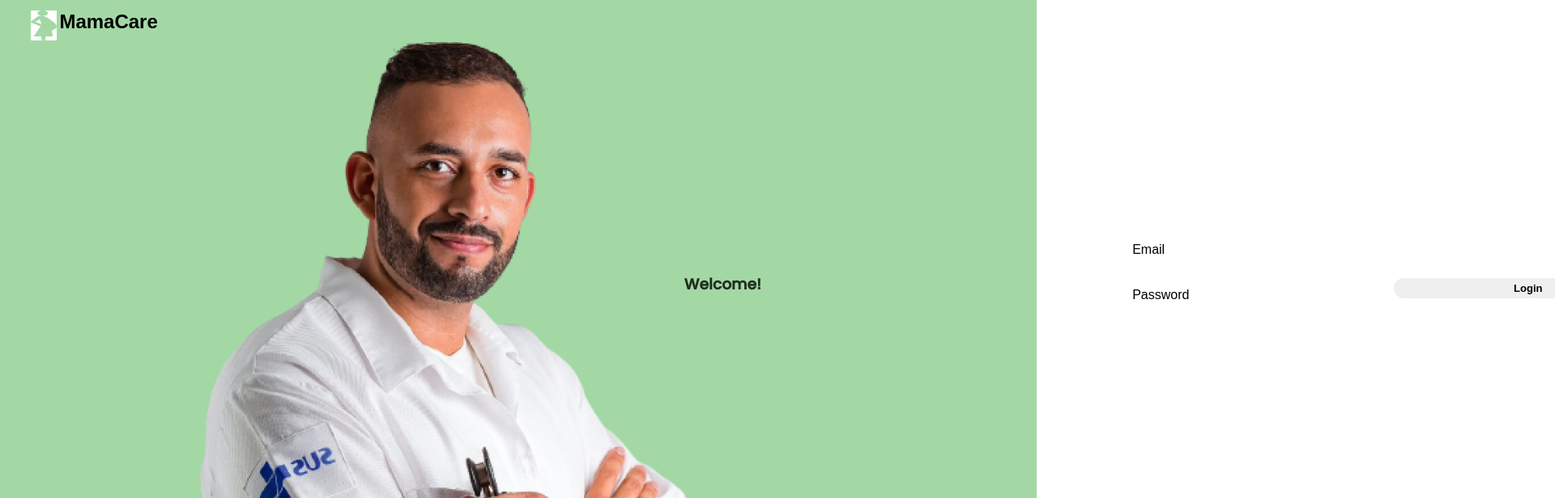
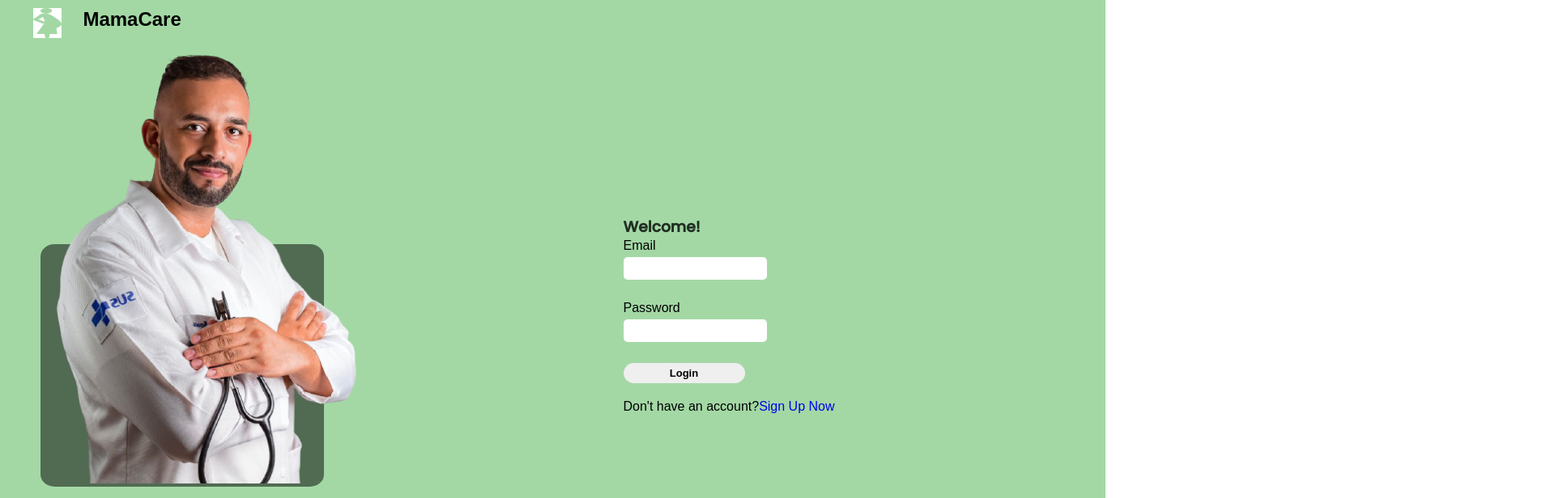
Before and after one commit to Igire-Rwanda/Infant-healthy-assurance, a React (Create React App) app: page /login in a window 1280 px wide. Shown: the top 616 px of the page at 81% size, 1920 px wide, since content can reach past the window. Built offline with nearby package versions, Linux system fonts and the light colour scheme.

Commit message:
adding some changes on login and signup

```diff
--- a/src/Components/SideMenu/SideMenu.jsx
+++ b/src/Components/SideMenu/SideMenu.jsx
@@ -16,7 +16,7 @@ function SideMenu() {
         <SideElement icon={icon6} name="Dashboard" link="/dashboard" />
       </div>
       <div className="lower">
-        <SideElement icon={icon1} name="Home" link="/" />
+        <SideElement icon={icon1} name="Home" link="/dashboard" />
         <SideElement icon={icon2} name="Broadcast" link="/broadcast" />
         <SideElement icon={icon3} name="Registration" link="/register" />
         <SideElement icon={icon4} name="Appointment" link="/appointment" />
--- a/src/Pages/DoctorLogin.jsx
+++ b/src/Pages/DoctorLogin.jsx
@@ -62,14 +62,15 @@ function DoctorLogin() {
             Mama<span>Care</span>
           </h2>
         </div>
+        <div className="loginbody">
           <div className="left">
             <img src={img} alt="" className="img" />
             <div className="overlay"></div>
           </div>
           <div className="right">
             <div className="body">
+              <form onSubmit={handleLogin}>
                 <h3 className="welcome">Welcome!</h3>
-            <form onSubmit={handleLogin}>
                 <label htmlFor="Email">Email</label>
                 <br />
                 <input
@@ -88,23 +89,28 @@ function DoctorLogin() {
                   onChange={handleChangePassword}
                   required
                 />
-            </form>
+                <br />
                 <button className="btn-login" onClick={handleLogin}>
                   Login
                 </button>
-          </div>
-          <p>
+                <div>
+                {/* <p>
                 Forget Password?
-            <Link to="/sign-up" className="link">
+                <Link to="/signup" className="link">
                   Click here
                 </Link>
-          </p>
+                </p>  */}
                 <p>
                 Don't have an account?
-            <Link to="/sign-up" className="link">
+                <Link to="/signup" className="link">
                   Sign Up Now
                 </Link>
                 </p>
+              </div>
+              </form>
+
+            </div>
+          </div>
         </div>
       </div>
     </>
--- a/src/Pages/DoctorSignUp.jsx
+++ b/src/Pages/DoctorSignUp.jsx
@@ -64,15 +64,16 @@ function DoctorSignUp() {
             Mama<span>Care</span>
           </h2>
         </div>
+        <div className="signupbody">
         <div className="left">
           <img src={img} alt="" className="img" />
           <div className="overlay"></div>
         </div>
         <div className="right">
           <div className="body">
+          <form onSubmit={handleSign}>
             <h3 className="welcome">Welcome!</h3>
-            <form onSubmit={handleSign}>
-              <label htmlFor="Name">Name</label>
+            <label htmlFor="Name">Name</label>
               <br />
               <input
                 type="text"
@@ -117,24 +118,27 @@ function DoctorSignUp() {
                   required
                 />
               </div>
-            </form>
-            <button className="btn-login" onClick={handleSign}>
+              <button className="btn-login" onClick={handleSign}>
               Sign Up
             </button>
-          </div>
-          <p>
+            {/* <p>
             Forget Password?
             <Link to="/sign-up" className="link">
               Click here
             </Link>
-          </p>
+            </p> */}
           <p>
             Already have an account?
             <Link to="/login" className="link">
               Login
             </Link>
           </p>
+            </form>
+
+          </div>
+
         </div>
+      </div>
       </div>
     </>
   );
--- a/src/style/DoctorSignUp.css
+++ b/src/style/DoctorSignUp.css
@@ -16,3 +16,6 @@
   left: 45%;
   transform: translateY(-100%);
 }
+.signupbody{
+  display: flex;
+}
--- a/src/style/login.css
+++ b/src/style/login.css
@@ -1,16 +1,11 @@
 .all {
-  /* border: 1px solid purple; */
   background-color: #a3d8a5;
-  width: 100%;
-  height: 100%;
-  display: flex;
-  justify-content: space-around;
+  width: 1365px;
+  height: 100vh;
 }
 .left {
-  /* border: 1px solid red; */
-  width: 50%;
-  height: 50%;
-  position: relative;
+  height: 90vh;
+  margin-left: 40px;
 }
 .overlay {
   position: relative;
@@ -28,31 +23,30 @@
   /* border: 1px solid green; */
   right: 0;
   z-index: 1;
+  width: 400px;
 }
 
-.right {
-  /* border: 1px solid green; */
-  width: 50%;
-}
+
 .body {
   /* border: 1px solid gray; */
   margin-top: 0px;
+  width: 900px;
 }
 .body input {
   border-radius: 5px;
   border: 0;
   height: 28px;
-  width: 50%;
   margin: 02% 0% 10% 0%;
 }
 .btn-login {
-  margin: 0% 0% 0% 20%;
-  width: 60%;
+  /* margin: 0% 0% 0% 20%; */
+  width: 150px;
   height: 25px;
   border-radius: 15px;
   border: 0;
   font-size: 13px;
   font-weight: 700;
+  margin-bottom: 20px;
 }
 .footer {
   /* border: 1px solid blue; */
@@ -62,11 +56,10 @@
   text-decoration: none;
 }
 .logo {
-  /* border: 1px solid black; */
-  display: flex;
   gap: 2%;
   height: 38px;
-  margin: 1% 0% 0% 3%;
+  margin: 0% 0% 0% 3%;
+  padding-top: 10px;
 }
 
 .icon {
@@ -76,8 +69,8 @@
   width: 35px;
 }
 .logo h2 {
-  /* border: 1px solid red; */
-  /* height: 20px; */
-  /* width: 20px; */
   margin: 0 0 0 0;
 }
+.loginbody{
+  display:flex;
+}
```
Also changed, not shown: 1 other file (tests, documents, lock files or other folders). Lines whose indentation alone changed are shown as unchanged.
